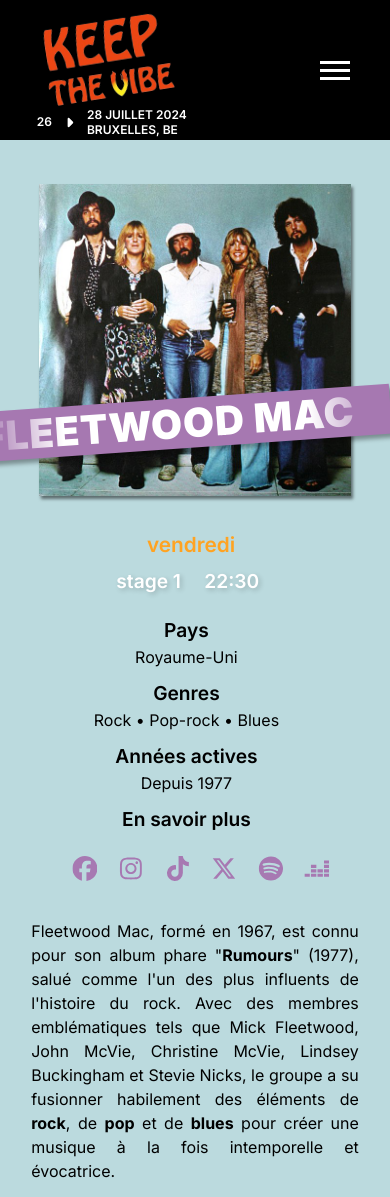
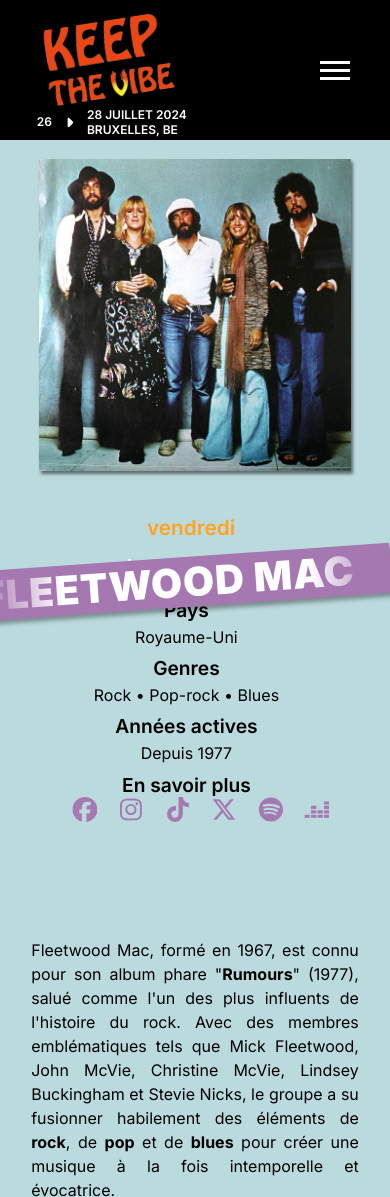
Before and after one commit to Smeagauthier/ProjetDevWeb1-Festival, a plain HTML site: page carteLineUp.html in a window 390 px wide. Shown: the top 1197 px of the page. Drawn offline with Linux system fonts and the light colour scheme; files whose address does not match are found by name.

Commit message:
correction carte LineUp iphone 11 + acces margin bottom

```diff
--- a/assets/scss/pages/acces.scss
+++ b/assets/scss/pages/acces.scss
@@ -2,7 +2,6 @@
 @import "../base/mixins.scss";
 @import "../layout/footer.scss";
 @import "../layout/header.scss";
-
 main{
 
     &.main-acces{
@@ -17,6 +16,7 @@ main{
             margin-bottom: 0;
             padding: 10px;
         }
+
 
         //phrases d'accroche en haut de la page
         .section-acces {
@@ -35,6 +35,7 @@ main{
                 color: $btnOrange;
             }
         }
+
 
 
         //styles communs aux différentes sections sauf covoiturage
@@ -85,6 +86,9 @@ main{
                 display: flex;
                 flex-direction: row;
                 align-items: flex-start;
+                @media (max-width: 768px) {
+                    flex-direction: column;
+                }
                 // @media (max-width: 768px) {
                 //     flex-direction: column;
                 // }
@@ -167,9 +171,7 @@ main{
         }
     }
 }
-
 //------------------------ MEDIA QUERIES --------------
-
 //iPad
 @media screen and (max-width: 821px){
 
@@ -206,7 +208,6 @@ main{
         }
     }
 }
-
 //iPhone 13
 @media screen and (max-width: 428px){
 
@@ -217,12 +218,10 @@ main{
             overflow-x: hidden;
             max-width: 100vw;
             padding: 0% 3%;
-            margin-bottom: 10%;
 
             .section-acces{
                 font-size: 0.8em;
             }
-
             .section-train,
             .section-voiture {
                 .content {
@@ -237,7 +236,6 @@ main{
                     }
                 }
             }
-
             .section-navettes .content .image-navette img{
                 height:60%;
                 width: 100%;
@@ -245,6 +243,10 @@ main{
                 object-fit: cover;
             }
 
+            .section-navettes .content .image-navette img{
+                margin-bottom: 15%;
+            }
+
         }
     }
 }
--- a/assets/scss/pages/carteLineup.scss
+++ b/assets/scss/pages/carteLineup.scss
@@ -13,6 +13,7 @@
     left: -5%;
     margin-top:10%;
     transform: rotate(-4deg);
+    top: 4%;
     box-shadow: 4px 4px 4px rgba(0, 0, 0, 0.35);
 
     .wrapperSlogan2 {
@@ -419,7 +420,7 @@
             align-items: center ;
             text-align: center;
             left:0;
-            top:0;
+            top:3%;
 
             .day{
                 width:100vw;
@@ -460,6 +461,7 @@
         width:100vw;
         height: auto;
         padding:5% 8%;
+        margin-bottom: 25%;
 
 
         .bio-content {
@@ -470,7 +472,7 @@
     .purple-band2 {
         height: 50px;
         max-width: 105vw;
-        margin-top: 73%;
+        top:45%;
         z-index: 99;
 
         .slogan2 {
@@ -507,21 +509,31 @@
 @media screen and (max-width: 415px) {
 
     .container{
-        top: 20%;
+        top: 17%;
         .infos {
-            // background: yellow;
-            margin-top: 10%;
+            margin-top: 4.5%;
             min-height: auto;
-            height: 120% !important;
+            height: 130% !important;
+
+            .introducing{
+                padding: 0%;
+                .par{
+                    padding: 1% 0;
+
+                    .icons-social{
+                        margin-top: -5px;
+                    }
+                }
+            }
         }
     }
 
     .purple-band2{
-        margin-top: 87%
+        top: 60%;
     }
 
     .bio-container{
-        margin-top: 20%;
+        margin-top: 25%;
         margin-bottom: 40%;
     }
 }
```
Also changed, not shown: acces.html (+2 -2 lines), assets/css/style.css, 1 other file.
